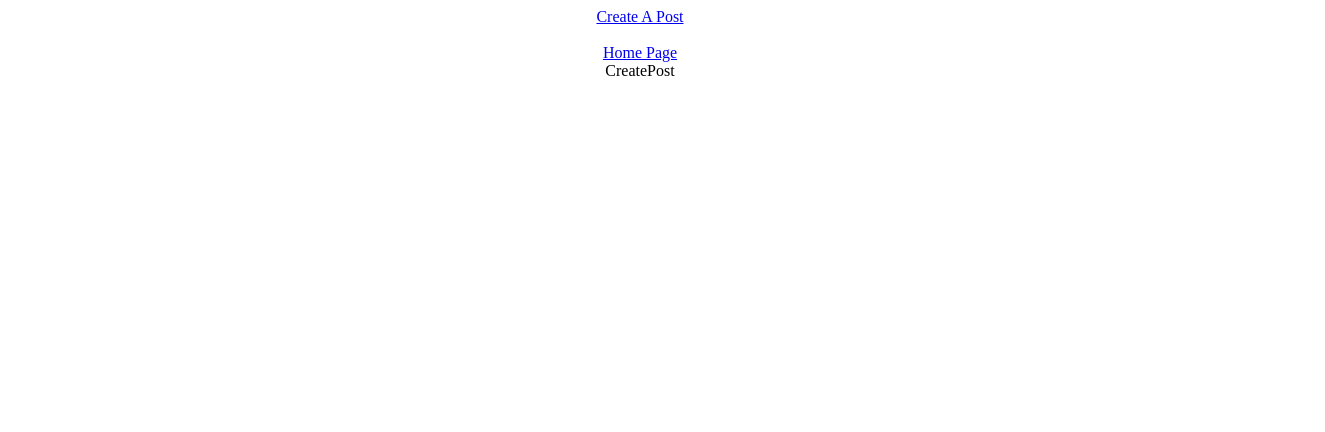
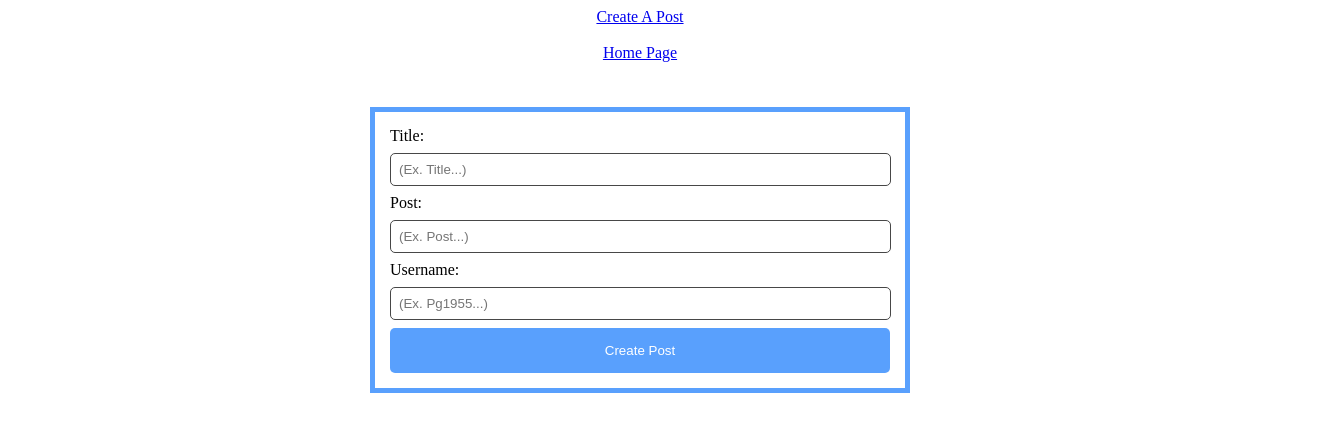
Before and after one commit to puttipong95/learn-fullstack-2022, a React (Create React App) app: page /createpost in a window 1280 px wide. Shown: the top 432 px of the page, 1325 px wide, since content can reach past the window. Built offline with nearby package versions, Linux system fonts and the light colour scheme.

Commit message:
Add create post procress

```diff
--- a/package.json
+++ b/package.json
@@ -7,11 +7,13 @@
     "@testing-library/react": "^13.3.0",
     "@testing-library/user-event": "^13.5.0",
     "axios": "^0.27.2",
+    "formik": "^2.2.9",
     "react": "^18.2.0",
     "react-dom": "^18.2.0",
     "react-router-dom": "^6.3.0",
     "react-scripts": "5.0.1",
-    "web-vitals": "^2.1.4"
+    "web-vitals": "^2.1.4",
+    "yup": "^0.32.11"
   },
   "scripts": {
     "start": "react-scripts start",
--- a/src/App.css
+++ b/src/App.css
@@ -40,3 +40,42 @@
   color: white;
   padding-left: 15px;
 }
+
+/* Create Post */
+.createPostPage{
+  width: 100vw;
+  padding: 45px;
+  display: flex;
+  justify-content: center;
+}
+.formContainer{
+  text-align: start;
+  max-width: 500px;
+  border: 5px solid rgb(89, 160, 253);
+  position: relative;
+  padding: 15px;
+}
+.formContainer button{
+  color: white;
+  background: rgb(89, 160, 253);
+  width: 100%;
+  border: none;
+  border-radius: 5px;
+  padding: 15px;
+}
+.formContainer button:hover{
+  background: rgb(131, 182, 248);
+  cursor: pointer;
+}
+.formContainer input{
+  width: 96.5% !important;
+  max-width: 500px;
+  margin: 8px 0;
+  padding: 8px;
+  border-radius: 5px;
+  border: 1px solid rgb(71, 71, 71);
+}
+
+span{
+  color: red;
+}
--- a/src/pages/CreatePost.js
+++ b/src/pages/CreatePost.js
@@ -1,8 +1,46 @@
 import React from 'react'
+import { Formik, Form, Field, ErrorMessage } from 'formik'
+import * as Yup from 'yup'
+import axios from 'axios'
 
 function CreatePost() {
+
+  const initialValues = {
+    title: '',
+    postText: '',
+    username: ''
+  }
+
+  const onSubmit = (data) => {
+    axios.post('http://localhost:3001/posts', data)
+      .then((resp) => {
+        console.log('resp', resp)
+      })
+  }
+
+  const validationSchema = Yup.object().shape({
+    title: Yup.string().required('You must input a Title!'),
+    postText: Yup.string().required(),
+    username: Yup.string().min(3).max(15).required()
+  })
+
   return (
-    <div>CreatePost</div>
+    <div className='createPostPage'>
+      <Formik initialValues={initialValues} onSubmit={onSubmit} validationSchema={validationSchema}>
+        <Form className='formContainer'>
+          <label>Title: </label>
+          <ErrorMessage name='title' component='span'/>
+          <Field id='title' name='title' placeholder='(Ex. Title...)' />
+          <label>Post: </label>
+          <ErrorMessage name='postText' component='span'/>
+          <Field id='postText' name='postText' placeholder='(Ex. Post...)' />
+          <label>Username: </label>
+          <ErrorMessage name='username' component='span'/>
+          <Field id='username' name='username' placeholder='(Ex. Pg1955...)' />
+          <button type="submit">Create Post</button>
+        </Form>
+      </Formik>
+    </div>
   )
 }
 
--- a/src/pages/Home.js
+++ b/src/pages/Home.js
@@ -6,10 +6,10 @@ function Home() {
     const [listOfPosts, setListOfPosts] = useState([])
 
     useEffect(() => {
-        axios.get('http://localhost:3001/posts')
+      axios.get('http://localhost:3001/posts')
         .then((resp) => {
         setListOfPosts(resp?.data)
-        })
+      })
     }, [])
 
   return (
```
Also changed, not shown: 1 other file (tests, documents, lock files or other folders).
